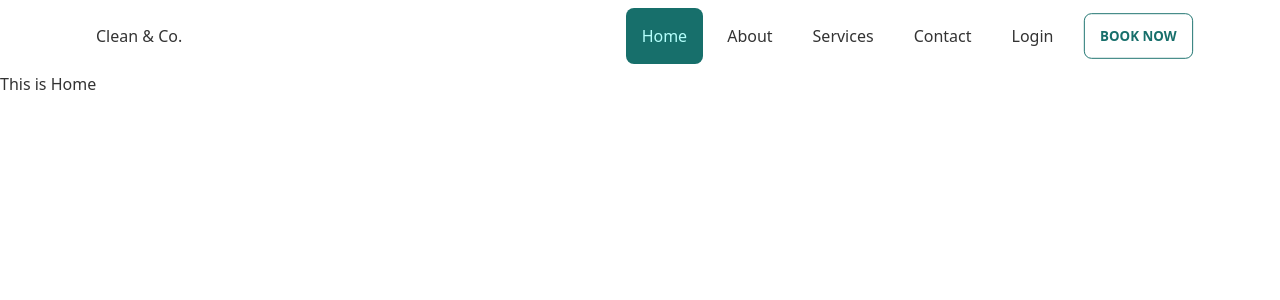
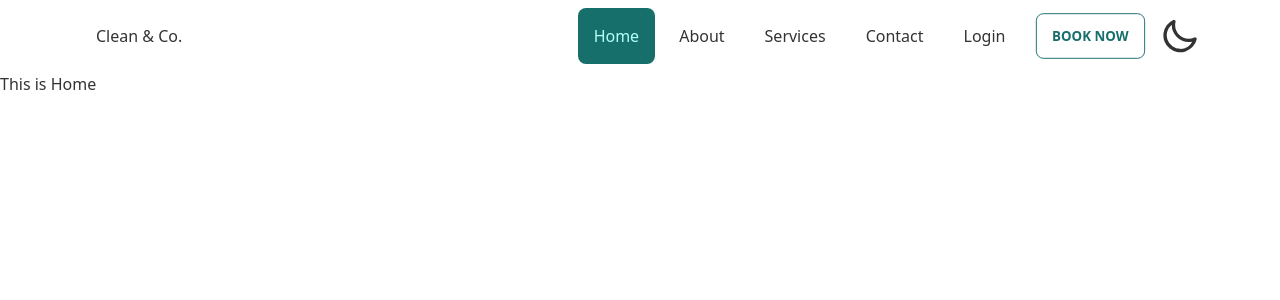
Before and after one commit to Thowhid31/complete-web-1to100, a React (Create React App) app: page / in a window 1280 px wide. Shown: the top 300 px of the page. Built offline with nearby package versions, Linux system fonts and the light colour scheme.

Commit message:
added navbar toggle for dark

```diff
--- a/public/index.html
+++ b/public/index.html
@@ -1,5 +1,5 @@
 <!DOCTYPE html>
-<html lang="en" data-theme="light">
+<html lang="en">
   <head>
     <meta charset="utf-8" />
     <link rel="icon" href="%PUBLIC_URL%/favicon.ico" />
@@ -39,5 +39,6 @@
       To begin the development, run `npm start` or `yarn start`.
       To create a production bundle, use `npm run build` or `yarn build`.
     -->
+    <script src="https://cdn.jsdelivr.net/npm/theme-change@2.0.2/index.js"></script>
   </body>
 </html>
--- a/src/components/Navbar.js
+++ b/src/components/Navbar.js
@@ -1,8 +1,7 @@
 import React from 'react';
 import { NavLink } from 'react-router-dom';
 
-const Navbar = ({ children }) => {
-    return (
+const Navbar = ({ children }) => (
     <div class="drawer drawer-end">
         <input id="my-drawer-3" type="checkbox" class="drawer-toggle" />
         <div class="drawer-content flex flex-col">
@@ -30,6 +29,21 @@
                                 <li><a>Book2</a></li>
                             </ul>
                         </li>
+                        <label class="swap swap-rotate">
+
+
+                            <input type="checkbox" data-toggle-theme="dark, light" />
+
+
+                            <svg class="swap-on fill-current w-10 h-10" xmlns="http://www.w3.org/2000/svg" viewBox="0 0 24 24"><path d="M5.64,17l-.71.71a1,1,0,0,0,0,1.41,1,1,0,0,0,1.41,0l.71-.71A1,1,0,0,0,5.64,17ZM5,12a1,1,0,0,0-1-1H3a1,1,0,0,0,0,2H4A1,1,0,0,0,5,12Zm7-7a1,1,0,0,0,1-1V3a1,1,0,0,0-2,0V4A1,1,0,0,0,12,5ZM5.64,7.05a1,1,0,0,0,.7.29,1,1,0,0,0,.71-.29,1,1,0,0,0,0-1.41l-.71-.71A1,1,0,0,0,4.93,6.34Zm12,.29a1,1,0,0,0,.7-.29l.71-.71a1,1,0,1,0-1.41-1.41L17,5.64a1,1,0,0,0,0,1.41A1,1,0,0,0,17.66,7.34ZM21,11H20a1,1,0,0,0,0,2h1a1,1,0,0,0,0-2Zm-9,8a1,1,0,0,0-1,1v1a1,1,0,0,0,2,0V20A1,1,0,0,0,12,19ZM18.36,17A1,1,0,0,0,17,18.36l.71.71a1,1,0,0,0,1.41,0,1,1,0,0,0,0-1.41ZM12,6.5A5.5,5.5,0,1,0,17.5,12,5.51,5.51,0,0,0,12,6.5Zm0,9A3.5,3.5,0,1,1,15.5,12,3.5,3.5,0,0,1,12,15.5Z" /></svg>
+
+
+                            <svg class="swap-off fill-current w-10 h-10" xmlns="http://www.w3.org/2000/svg" viewBox="0 0 24 24"><path d="M21.64,13a1,1,0,0,0-1.05-.14,8.05,8.05,0,0,1-3.37.73A8.15,8.15,0,0,1,9.08,5.49a8.59,8.59,0,0,1,.25-2A1,1,0,0,0,8,2.36,10.14,10.14,0,1,0,22,14.05,1,1,0,0,0,21.64,13Zm-9.5,6.69A8.14,8.14,0,0,1,7.08,5.22v.27A10.15,10.15,0,0,0,17.22,15.63a9.79,9.79,0,0,0,2.1-.22A8.11,8.11,0,0,1,12.14,19.73Z" /></svg>
+
+                        </label>
+                        {/* <li>
+                            <button >Theme</button>
+                        </li> */}
                     </ul>
                 </div>
             </div>
@@ -52,11 +66,11 @@
                     </ul>
                 </li>
 
+
             </ul>
 
         </div>
     </div>
 );
-};
 
 export default Navbar;
--- a/tailwind.config.js
+++ b/tailwind.config.js
@@ -3,7 +3,7 @@
   daisyui: {
     themes: [
       {
-        mytheme: {
+        light: {
 
           "primary": "#176F6B",
 
@@ -24,6 +24,7 @@
           "error": "#FA5C5C",
         },
       },
+      "dark",
     ],
   },
   plugins: [require("daisyui")],
```
Lines whose indentation alone changed are shown as unchanged.
